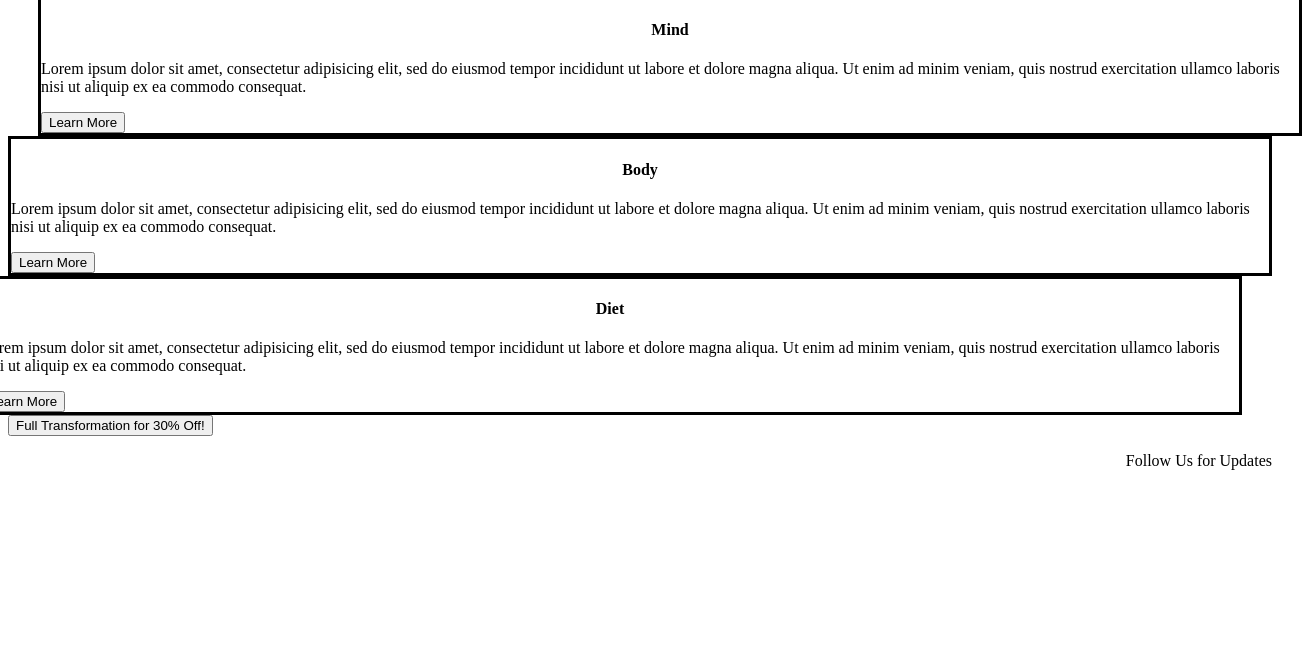
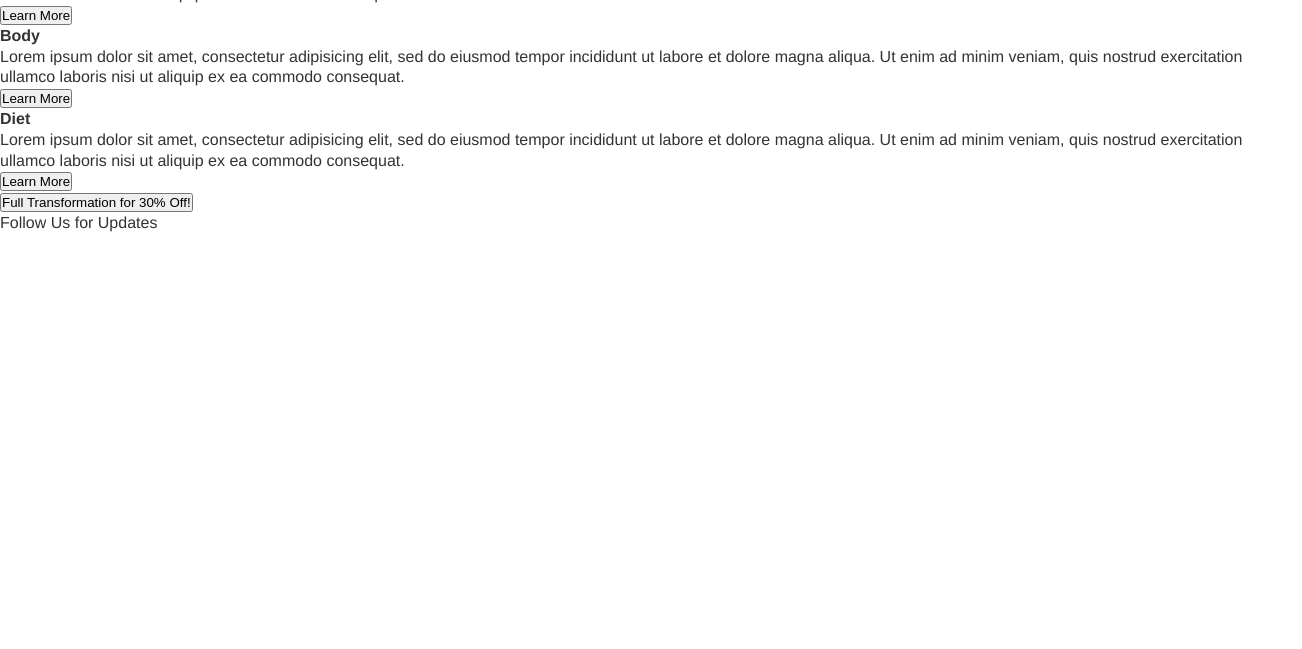
Before and after one commit to jessredd/jessredd.github.io, a plain HTML site: page unit_3/index.html in a window 1280 px wide. Shown: the part 151-800 px from the top of the page, 1302 px wide, since content can reach past the window. Drawn offline with Linux system fonts and the light colour scheme.

Commit message:
Update style.css

```diff
--- a/unit_3/css/style.css
+++ b/unit_3/css/style.css
@@ -1,29 +1,19 @@
-header {
-	text-align: center;
-	background-image: url("hero_sunset_run.jpg");
+* { margin:0; padding:0; box-sizing:border-box; }
+body {
+	color:#333;
+	font-size:16px;
+	font-family:helvetica, arial, sans-serif;
+	line-height:1.3;
+}
+section {
+	padding:4em 0;
+}
+#intro {
+	/* text-align: center; */
+	background-image: url("../images/hero_sunset_run.jpg");
 	background-size: cover;
+	padding: 4em 0;
+	height: 90vh;
+	color: #fff;
+	font-size: 2em;
 }
-h4 {
-	text-align: center;
-	text-decoration: bold
-}
-#mind {
-	position: relative;
-	left: 30px;
-	border: 3px;
-	border-style: solid;
-}
-#body {
-	position: relative;
-	border: 3px;
-	border-style: solid;
-}
-#diet {
-	position: relative;
-	right: 30px;
-	border: 3px;
-	border-style: solid;
-}
-#social {
-	text-align: right;
-}
```
